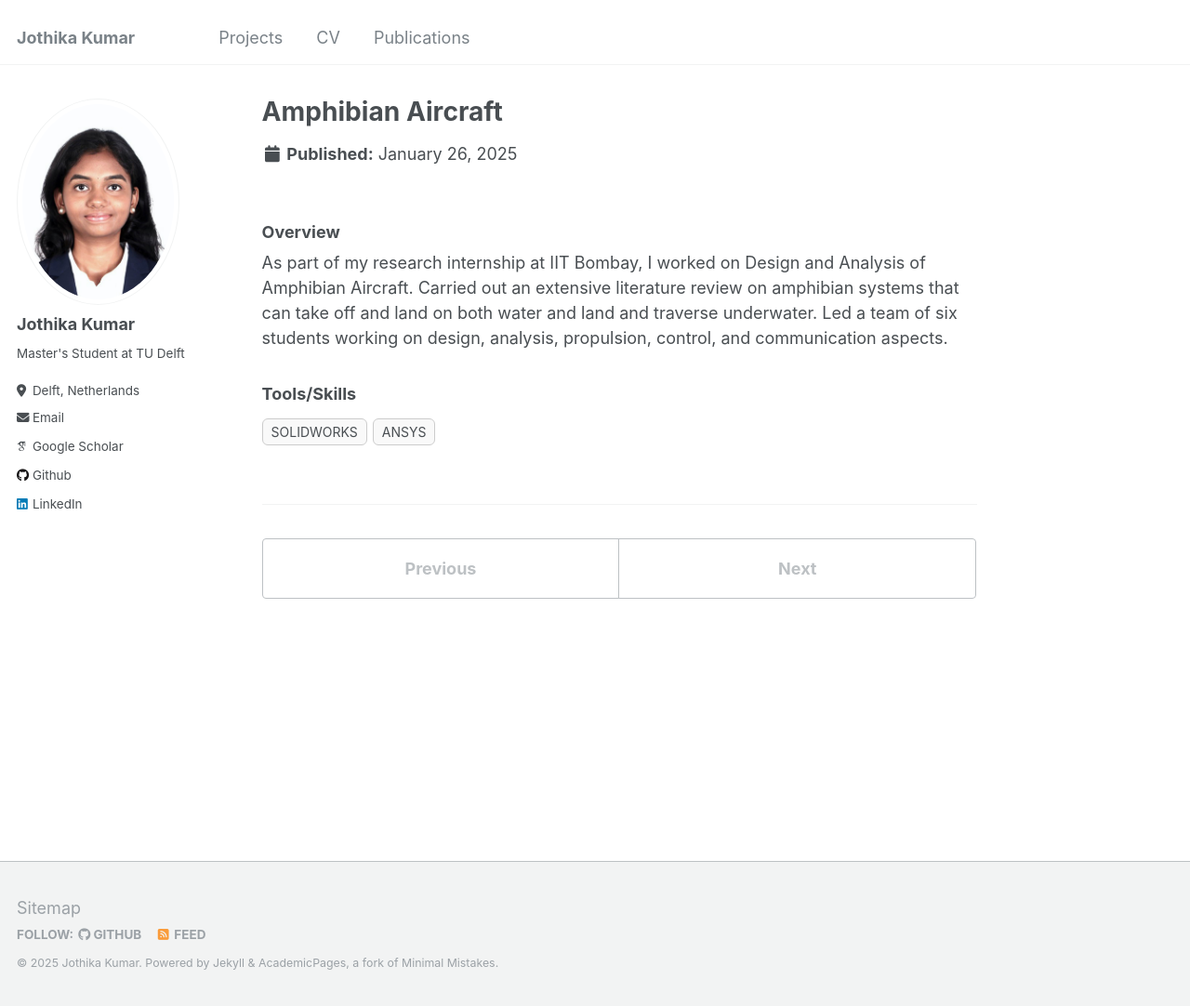
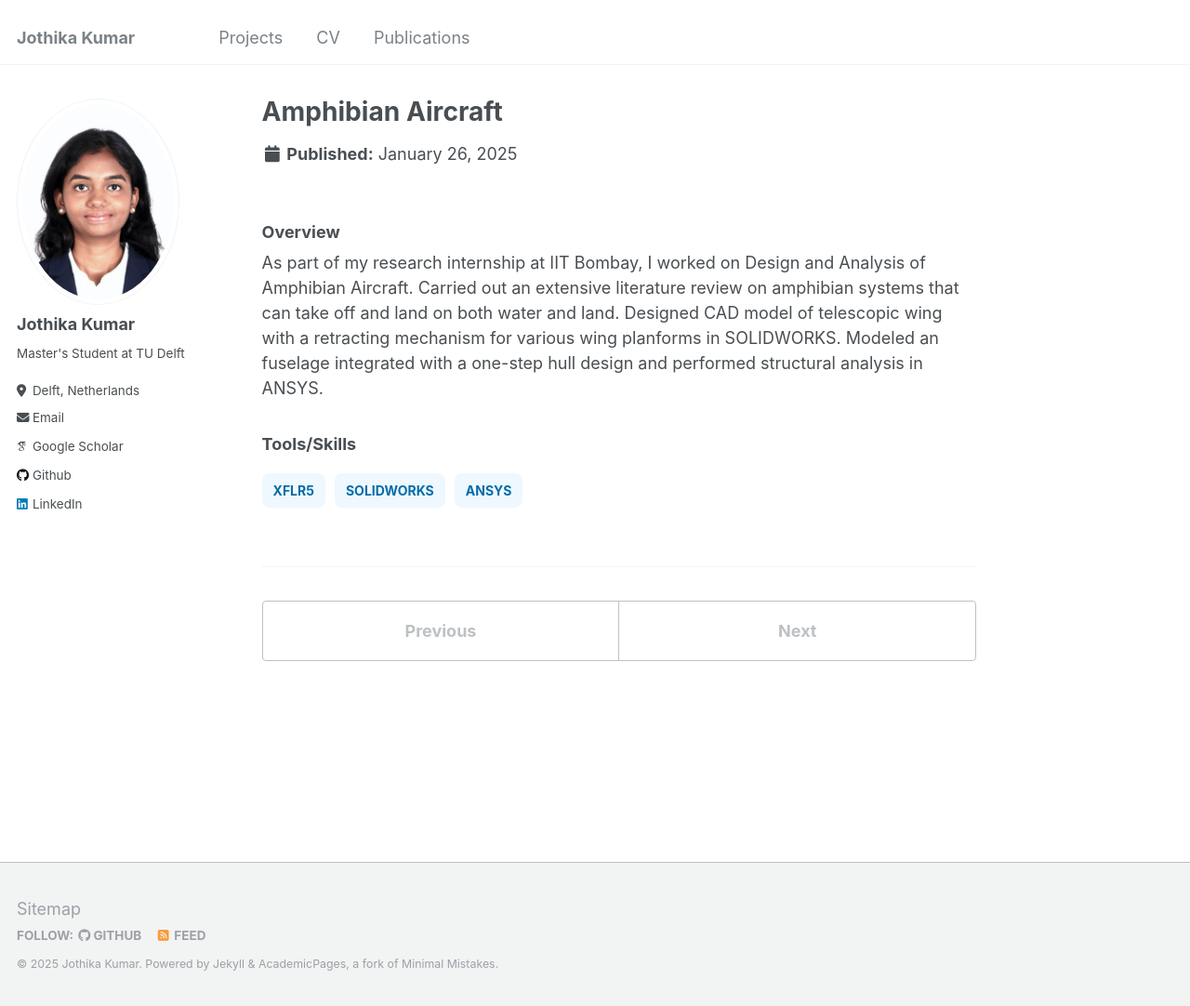
Before and after one commit to jothikak05/jothikak05.github.io, a Jekyll site: the page built from _projects/5_project.md, in a window 1280 px wide and 1082 px high. Shown: the whole window at 93% size. Built offline with Jekyll 4.4.1, drawn with Linux system fonts in a browser that asks for light colours; some web fonts are replaced.

Commit message:
proj5 update

```diff
--- a/_projects/5_project.md
+++ b/_projects/5_project.md
@@ -3,14 +3,15 @@ layout: single
 title: "Amphibian Aircraft"
 permalink: /projects/5_projectt/
 author_profile: true
-image: "/images/placeholder5.png"
+image: "/images/Amphi.png"
 ---
 
 ### Overview
-As part of my research internship at IIT Bombay, I worked on Design and Analysis of Amphibian Aircraft. Carried out an extensive literature review on amphibian systems that can take off and land on both water and land and traverse underwater. Led a team of six students working on design, analysis, propulsion, control, and communication aspects.
+As part of my research internship at IIT Bombay, I worked on Design and Analysis of Amphibian Aircraft. Carried out an extensive literature review on amphibian systems that can take off and land on both water and land. Designed CAD model of telescopic wing with a retracting mechanism for various wing planforms in SOLIDWORKS. Modeled an fuselage integrated with a one-step hull design and performed structural analysis in ANSYS.
 
-### Tools/Skills
-<div style="display: flex; flex-wrap: wrap; gap: 6px; margin-top: 15px;">
-  <div style="padding: 3px 9px; font-size: 14px; border: 1px solid #ccc; border-radius: 6px; background-color: #f9f9f9;">SOLIDWORKS</div>
-  <div style="padding: 3px 9px; font-size: 14px; border: 1px solid #ccc; border-radius: 6px; background-color: #f9f9f9;">ANSYS</div>
+<h3>Tools/Skills</h3>
+<div style="display: flex; flex-wrap: wrap; gap: 10px; margin-top: 20px;">
+  <span style="background-color: rgb(239, 248, 255); color: rgb(5, 108, 168); font-size: 14px; font-weight: bold; padding: 8px 12px; border-radius: 8px;">XFLR5</span>
+  <span style="background-color: rgb(239, 248, 255); color: rgb(5, 108, 168); font-size: 14px; font-weight: bold; padding: 8px 12px; border-radius: 8px;">SOLIDWORKS</span>
+  <span style="background-color: rgb(239, 248, 255); color: rgb(5, 108, 168); font-size: 14px; font-weight: bold; padding: 8px 12px; border-radius: 8px;">ANSYS</span>
 </div>
```
Also changed, not shown: _projects/3_project.md (+1 -1 lines), _projects/4_project.md (+1 -2 lines), _projects/6_project.md (+3 -1 lines), images/Amphi.png (added).
